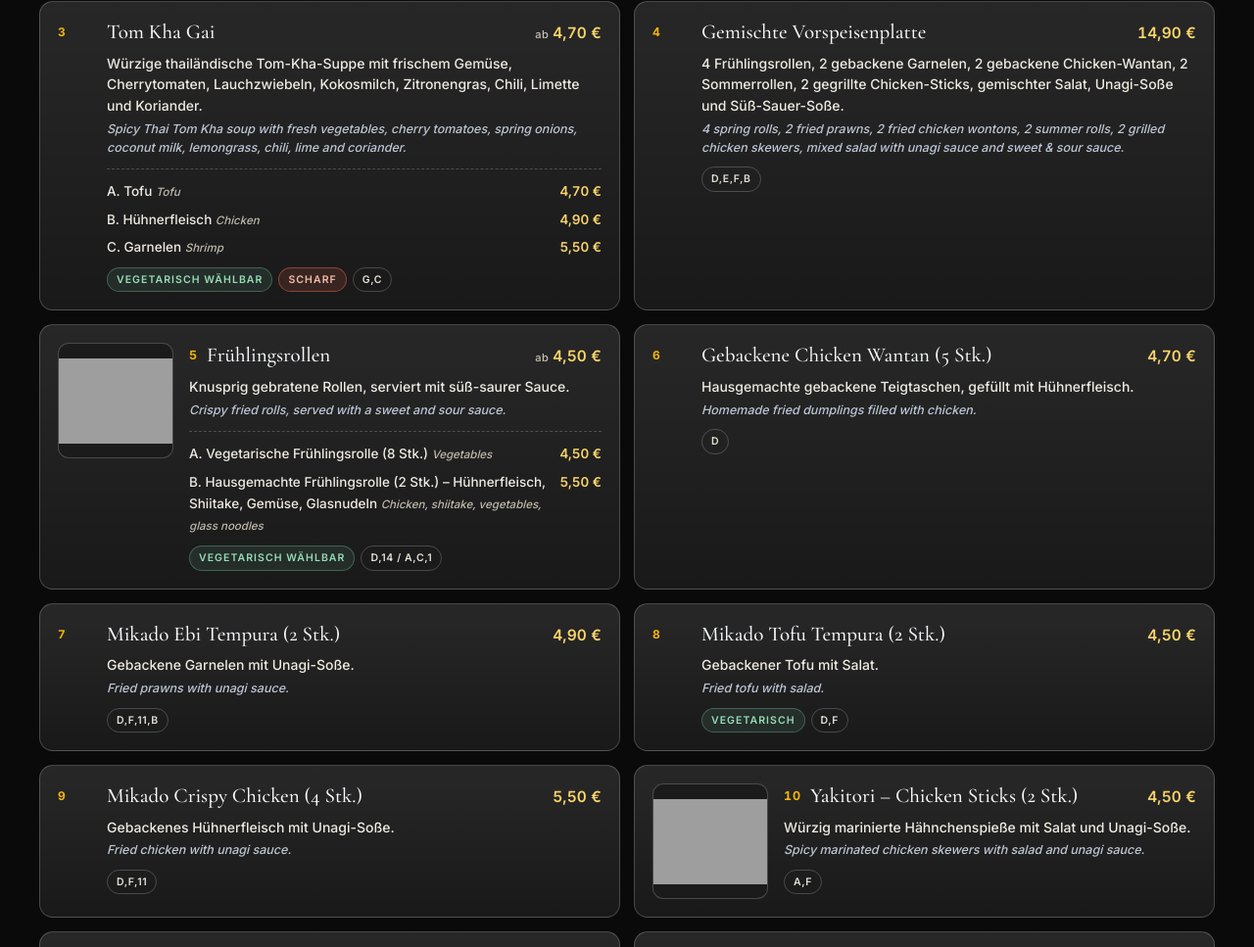
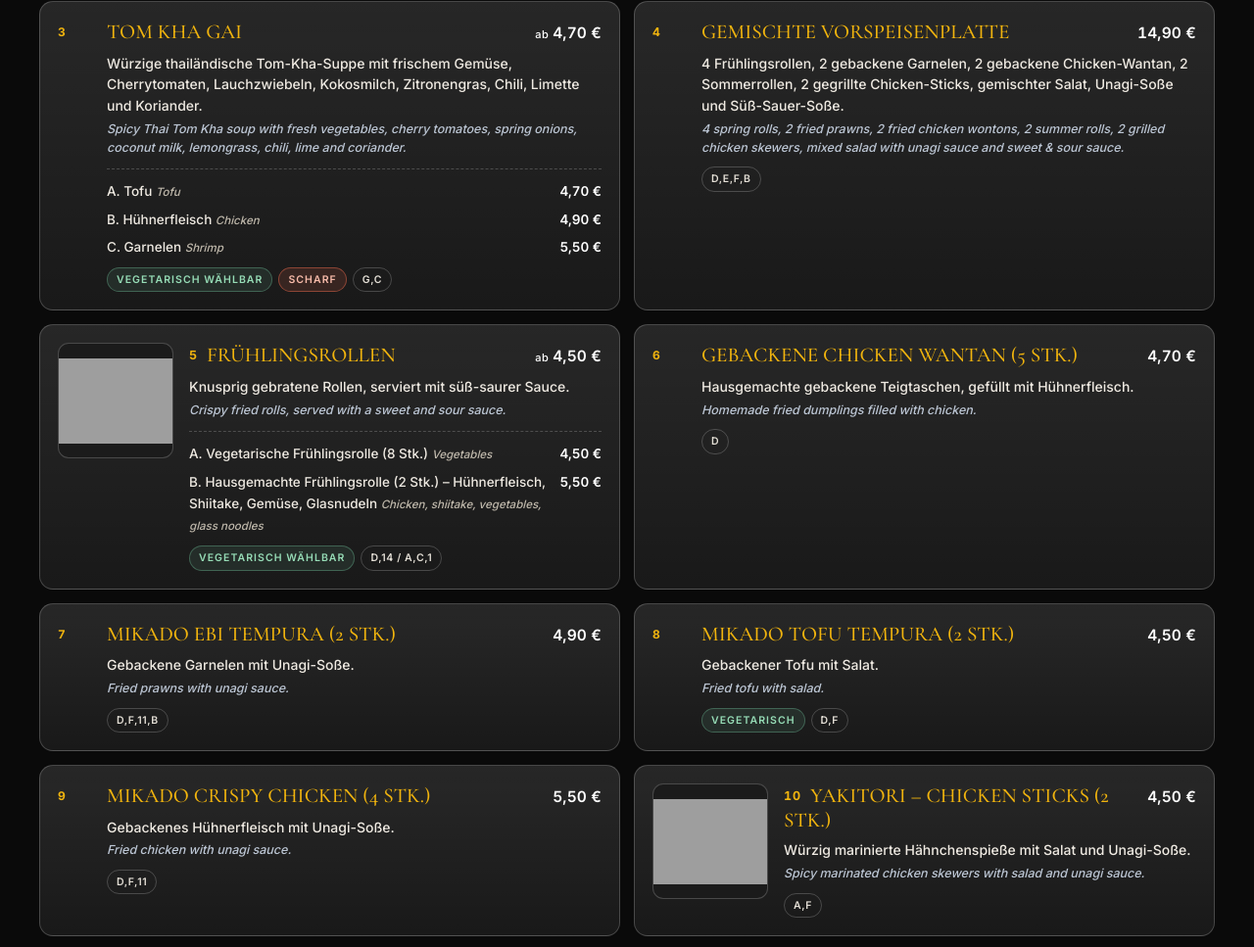
Before and after one commit to HoangCaster-999/MIKADO, a plain HTML site: page index.html in a window 1280 px wide. Shown: the part 4461-5428 px from the top of the page at 98% size. Drawn offline with nearby package versions, Linux system fonts and the light colour scheme; grey boxes are pictures that could not be loaded.

Commit message:
update menu

```diff
--- a/assets/menu-data.js
+++ b/assets/menu-data.js
@@ -191,14 +191,14 @@
             n: '23', name: 'Smoky Duck', allerg: 'L,F,D,1',
             de: 'Serviert mit BBQ-Sauce, frischem Gemüse und Reis mit Sesam.',
             en: 'Served with BBQ sauce, fresh vegetables and sesame rice.',
+            img: IMG + 'd24-huhn-kross.png',
             opts: [['A. Zart geräucherte und gegrillte Barbarie-Entenbrust', 'Smoked and grilled Barbary duck breast', '17,90'],
                    ['B. Knusprig gebratene Ente', 'Crispy fried duck', '14,50']]
           },
           {
             n: '24', name: 'Huhn kross gebacken', allerg: 'L,F,D,1,B', price: '13,90',
             de: 'Serviert mit BBQ-Sauce, frischem Gemüse und Reis mit Sesam.',
-            en: 'Served with BBQ sauce, fresh vegetables and sesame rice.',
-            img: IMG + 'd24-huhn-kross.png'
+            en: 'Served with BBQ sauce, fresh vegetables and sesame rice.'
           },
           {
             n: '25', name: 'Vitamin Sea', allerg: 'B,C,N,A,L', price: '22,90',
--- a/assets/site.css
+++ b/assets/site.css
@@ -531,13 +531,13 @@ a { color: inherit; }
 .dish__top { display: flex; justify-content: space-between; gap: 14px; align-items: baseline; }
 .dish__name {
   font-family: var(--f-display); font-size: 21px; font-weight: 500; margin: 0;
-  line-height: 1.2;
+  line-height: 1.2; color: var(--gold); text-transform: uppercase;
 }
 .dish__price {
-  font-size: 15.5px; font-weight: 600; color: var(--gold-soft); white-space: nowrap;
+  font-size: 15.5px; font-weight: 600; color: #fff; white-space: nowrap;
   font-variant-numeric: tabular-nums; letter-spacing: .01em;
 }
-.dish__from { font-size: 11px; color: var(--muted-2); font-weight: 500; letter-spacing: .06em; }
+.dish__from { font-size: 11px; color: inherit; font-weight: 500; letter-spacing: .06em; }
 .dish__de { margin: 7px 0 0; font-size: 14px; font-weight: 500; color: #efeae2; line-height: 1.55; }
 .dish__en { margin: 4px 0 0; font-size: 12.5px; font-weight: 500; color: #bcc6d4; font-style: italic; line-height: 1.5; }
 .dish__meta { margin: 4px 0 0; font-size: 12px; font-weight: 500; color: var(--muted); }
@@ -550,7 +550,7 @@ a { color: inherit; }
 .opts li i { font-style: normal; }
 .opts li .badge--allerg { margin-left: 6px; padding: 1px 7px; font-size: 10px; vertical-align: 1px; }
 .opts li em { font-style: italic; color: #bfb8ab; font-size: 11.5px; }
-.opts li b { font-weight: 600; color: var(--gold-soft); white-space: nowrap; font-variant-numeric: tabular-nums; }
+.opts li b { font-weight: 600; color: #fff; white-space: nowrap; font-variant-numeric: tabular-nums; }
 
 .badges { display: flex; gap: 6px; flex-wrap: wrap; margin-top: 10px; align-items: center; }
 .badge {
```
Also changed, not shown: 1 other file.
